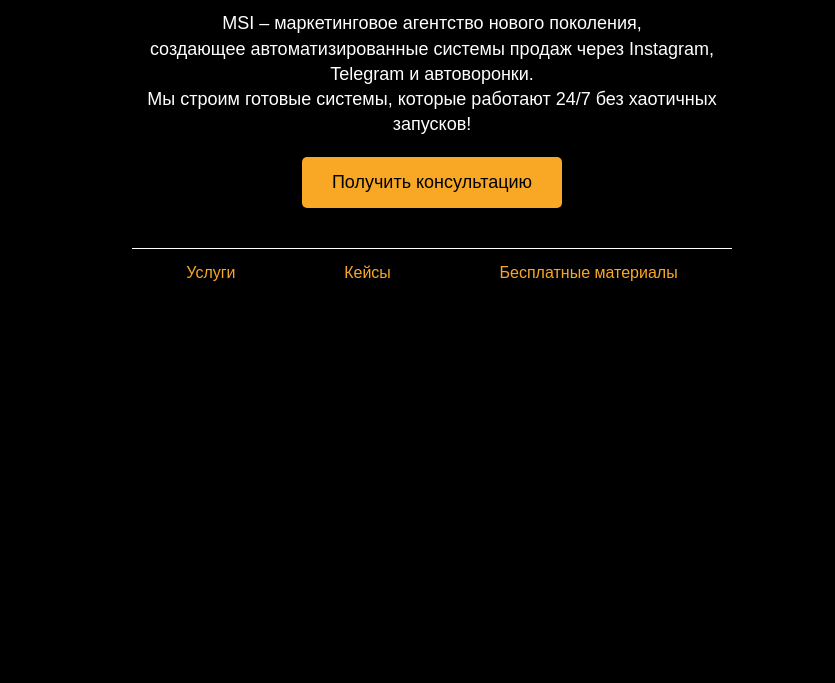
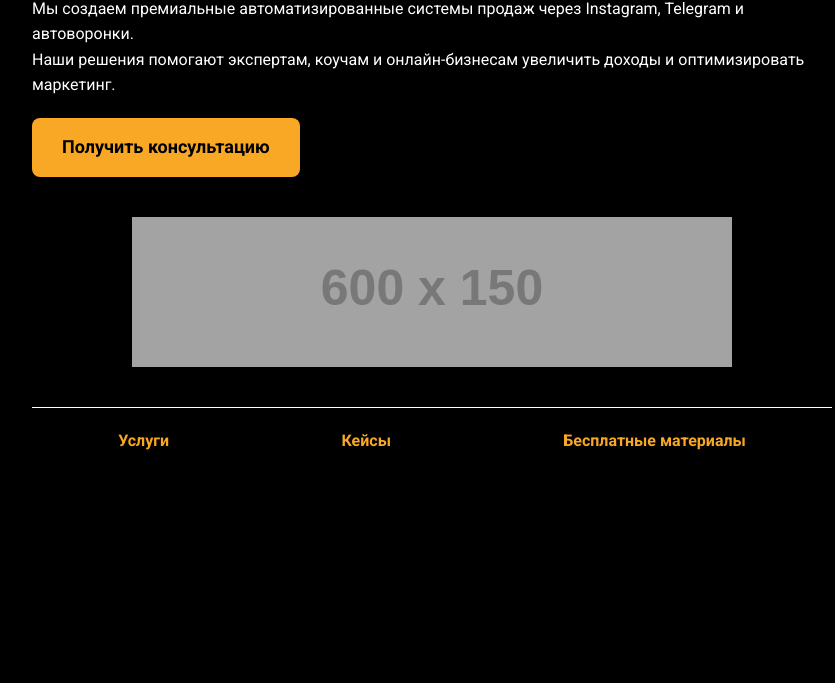
Before and after one commit to khanin0606/msi-mini-app, a plain HTML site: page index.html in a window 1280 px wide. Shown: the part 117-800 px from the top of the page, without its empty margins (208-1043 px from the left). Drawn offline with Linux system fonts and the light colour scheme; placeholder pictures from the web are drawn by us.

Commit message:
Add files via upload

```diff
--- a/index.html
+++ b/index.html
@@ -2,84 +2,94 @@
 <html lang="ru">
 <head>
   <meta charset="UTF-8">
-  <meta name="viewport" content="width=device-width, initial-scale=1">
+  <meta name="viewport" content="width=device-width, initial-scale=1.0">
   <title>MSI – Marketing System Islam</title>
+  <!-- Подключение Google Fonts (Roboto) -->
+  <link rel="preconnect" href="https://fonts.googleapis.com">
+  <link rel="preconnect" href="https://fonts.gstatic.com" crossorigin>
+  <link href="https://fonts.googleapis.com/css2?family=Roboto:wght@400;700&display=swap" rel="stylesheet">
   <style>
+    /* Основные стили */
     body {
-      background-color: #000000; /* Чёрный фон */
-      color: #FFFFFF; /* Белый текст */
-      font-family: Arial, sans-serif;
+      background-color: #000000;
+      color: #FFFFFF;
+      font-family: 'Roboto', sans-serif;
       margin: 0;
       padding: 0;
+      line-height: 1.6;
     }
     .container {
-      max-width: 600px;
+      max-width: 800px;
       margin: 0 auto;
       padding: 20px;
-      text-align: center;
     }
-    h1 {
-      font-size: 32px;
-      margin-top: 50px;
+    /* Заголовки жирные и с отступами */
+    h1, h2, h3 {
+      font-weight: 700;
+      margin-bottom: 20px;
     }
-    p.offer {
-      font-size: 18px;
-      margin: 20px 0;
-      line-height: 1.4;
+    p {
+      margin-bottom: 20px;
     }
+    /* Стиль кнопки CTA */
     .cta-button {
       display: inline-block;
       padding: 15px 30px;
       font-size: 18px;
-      color: #000000; /* Текст кнопки */
-      background-color: #F9A825; /* Акцентный жёлто-оранжевый */
+      font-weight: 700;
+      color: #000000;
+      background-color: #F9A825;
+      border: none;
+      border-radius: 8px;
       text-decoration: none;
-      border-radius: 5px;
-      margin-bottom: 40px;
+      transition: background-color 0.3s ease;
     }
+    .cta-button:hover {
+      background-color: #d18d1f;
+    }
+    /* Навигационное меню */
     .nav-menu {
       display: flex;
       justify-content: space-around;
+      margin-top: 40px;
       border-top: 1px solid #FFFFFF;
-      padding-top: 15px;
-      margin-bottom: 20px;
+      padding-top: 20px;
     }
     .nav-menu a {
+      font-size: 16px;
+      font-weight: 700;
       color: #F9A825;
       text-decoration: none;
-      font-size: 16px;
     }
     .nav-menu a:hover {
       text-decoration: underline;
+    }
+    /* Пример маркетинговой фигуры (изображение воронки) */
+    .marketing-shape {
+      margin: 40px auto;
+      width: 100%;
+      max-width: 600px;
+      height: 150px;
+      background: url('https://via.placeholder.com/600x150?text=Marketing+Funnel') no-repeat center;
+      background-size: contain;
+      opacity: 0.8;
     }
   </style>
 </head>
 <body>
   <div class="container">
-    <!-- Заголовок и оффер -->
     <h1>MSI – Marketing System Islam</h1>
-    <p class="offer">
-      MSI – маркетинговое агентство нового поколения,<br>
-      создающее автоматизированные системы продаж через Instagram, Telegram и автоворонки.<br>
-      Мы строим готовые системы, которые работают 24/7 без хаотичных запусков!
+    <p>
+      Мы создаем премиальные автоматизированные системы продаж через Instagram, Telegram и автоворонки.<br>
+      Наши решения помогают экспертам, коучам и онлайн-бизнесам увеличить доходы и оптимизировать маркетинг.
     </p>
-
-    <!-- Кнопка CTA -->
     <a class="cta-button" href="consultation.html">Получить консультацию</a>
-
-    <!-- Навигационное меню -->
+    <div class="marketing-shape"></div>
     <div class="nav-menu">
       <a href="services.html">Услуги</a>
       <a href="cases.html">Кейсы</a>
       <a href="free-materials.html">Бесплатные материалы</a>
     </div>
   </div>
-
-  <!-- Инициализация Telegram Web Apps API (если понадобится) -->
-  <script>
-    if (window.Telegram && Telegram.WebApp) {
-      Telegram.WebApp.ready();
-    }
-  </script>
 </body>
 </html>
```
Also changed, not shown: cases.html (+23 -17 lines), consultation.html (+25 -19 lines), free-materials.html (+21 -15 lines), services.html (+25 -18 lines).
